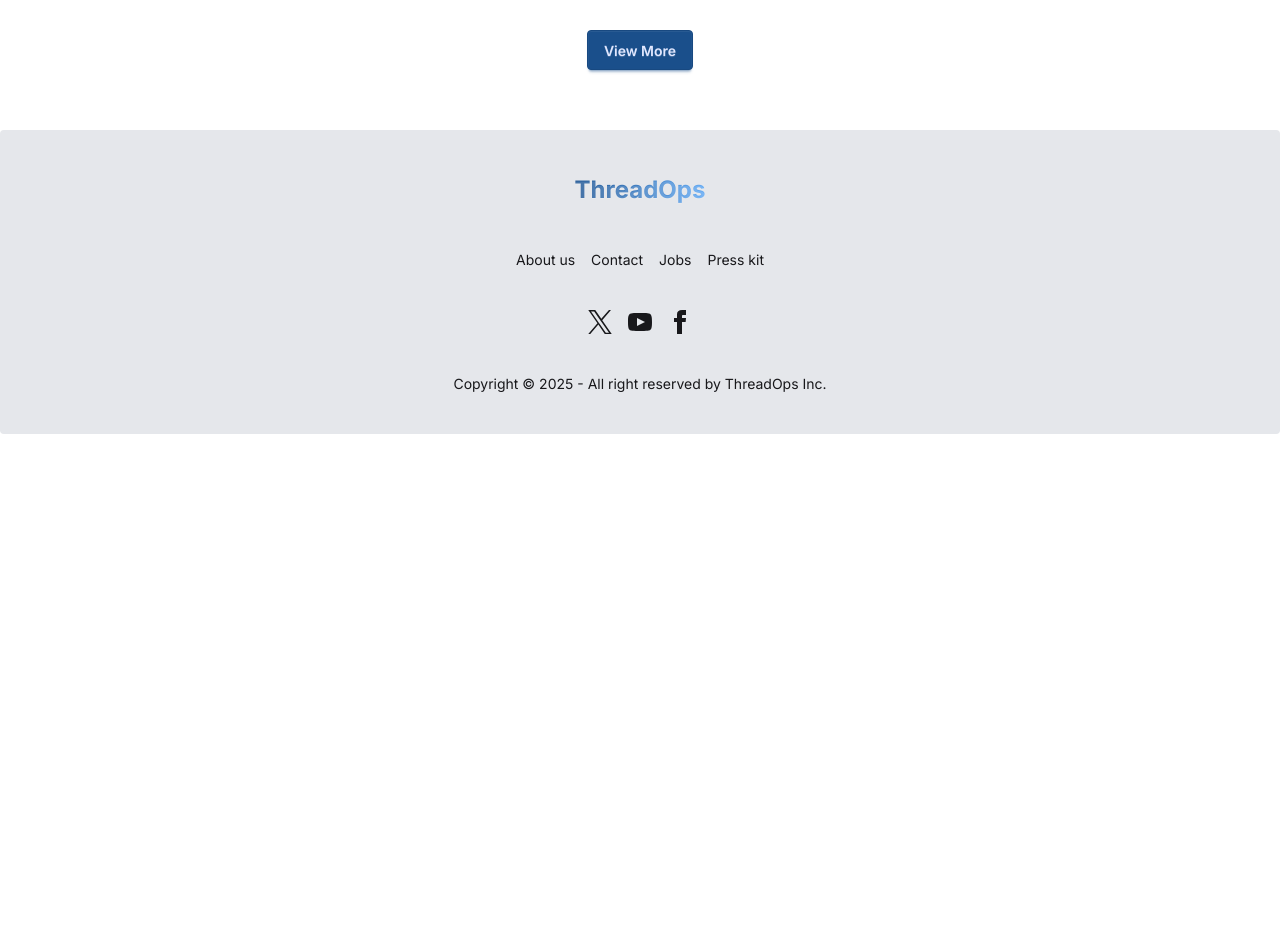
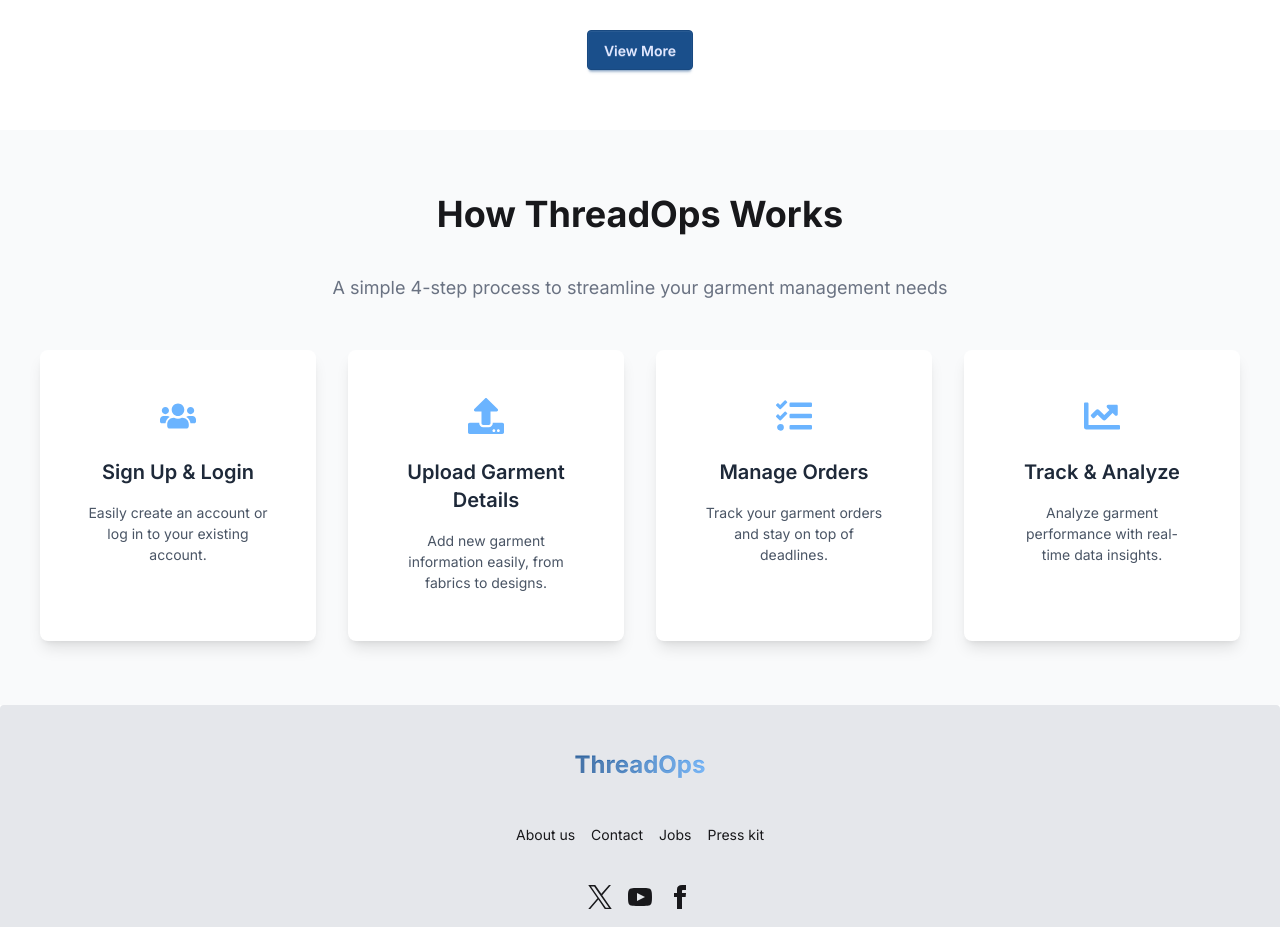
Before and after one commit to Ibne-Shahid/thread-ops-client-side, a React (Vite) app: page / in a window 1280 px wide. Shown: the part 840-1767 px from the top of the page. Before the commit the page ends 1274 px from the top, so only its background shows below. Built offline with nearby package versions, Linux system fonts and the light colour scheme; no server answers.

Commit message:
how it works section added

```diff
--- a/src/Pages/Home/Home.jsx
+++ b/src/Pages/Home/Home.jsx
@@ -1,6 +1,7 @@
 import React from 'react'
 import Hero from '../../components/HomeComponents/Hero'
-import OurProducts from '../../components/TopProducts/OurProducts'
+import OurProducts from '../../components/HomeComponents/OurProducts'
+import HowItWorks from '../../components/HomeComponents/HowItWorks'
 
 
 const Home = () => {
@@ -9,6 +10,7 @@ const Home = () => {
     <div>
         <Hero></Hero>
         <OurProducts></OurProducts>
+        <HowItWorks></HowItWorks>
     </div>
   )
 }
--- /dev/null
+++ b/src/components/HomeComponents/HowItWorks.jsx
@@ -0,0 +1,59 @@
+import React from 'react'
+import { FaChartLine, FaTasks, FaUpload, FaUsers } from "react-icons/fa";
+
+const HowItWorks = () => {
+  return (
+    <div className="py-16 px-10 bg-gray-50">
+      <div className="text-center mb-12">
+        <h1 className="text-4xl text-center font-bold mb-10">How ThreadOps Works</h1>
+        <p className="text-lg text-gray-500 mt-4">A simple 4-step process to streamline your garment management needs</p>
+      </div>
+
+      <div className="max-w-7xl mx-auto grid grid-cols-1 md:grid-cols-2 lg:grid-cols-4 gap-8">
+
+        <div className="card w-full bg-white shadow-lg rounded-lg p-6">
+          <div className="card-body text-center">
+            <div className="text-4xl mx-auto text-secondary mb-4">
+                <FaUsers />
+            </div>
+            <h3 className="text-xl font-semibold text-gray-800">Sign Up & Login</h3>
+            <p className="text-gray-600 mt-2">Easily create an account or log in to your existing account.</p>
+          </div>
+        </div>
+
+        <div className="card w-full bg-white shadow-lg rounded-lg p-6">
+          <div className="card-body text-center">
+            <div className="text-4xl mx-auto text-secondary mb-4">
+                <FaUpload/>
+            </div>
+            <h3 className="text-xl font-semibold text-gray-800">Upload Garment Details</h3>
+            <p className="text-gray-600 mt-2">Add new garment information easily, from fabrics to designs.</p>
+          </div>
+        </div>
+
+        <div className="card w-full bg-white shadow-lg rounded-lg p-6">
+          <div className="card-body text-center">
+            <div className="text-4xl mx-auto text-secondary mb-4">
+                <FaTasks/>
+            </div>
+            <h3 className="text-xl font-semibold text-gray-800">Manage Orders</h3>
+            <p className="text-gray-600 mt-2">Track your garment orders and stay on top of deadlines.</p>
+          </div>
+        </div>
+
+        <div className="card w-full bg-white shadow-lg rounded-lg p-6">
+          <div className="card-body text-center">
+            <div className="text-4xl mx-auto text-secondary mb-4">
+                <FaChartLine/>
+            </div>
+            <h3 className="text-xl font-semibold text-gray-800">Track & Analyze</h3>
+            <p className="text-gray-600 mt-2">Analyze garment performance with real-time data insights.</p>
+          </div>
+        </div>
+
+      </div>
+    </div>
+  )
+}
+
+export default HowItWorks;
```
Also changed, not shown: src/components/HomeComponents/OurProducts.jsx (renamed from src/components/TopProducts/OurProducts.jsx).
